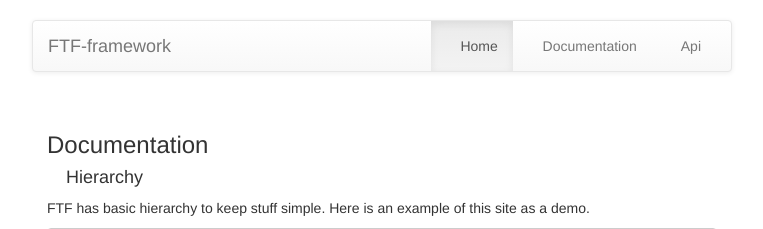
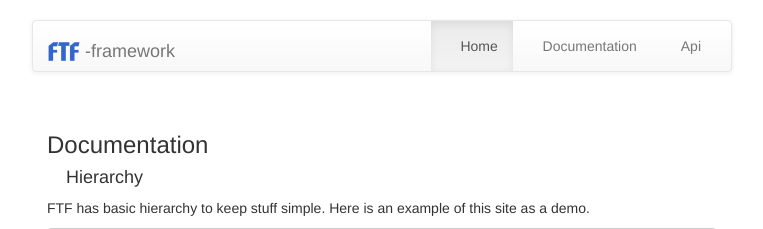
Before and after one commit to dimamedia/FTF-framework, a PHP site: template view/doc.php in a window 1280 px wide. Shown: the top 229 px of the page, without its empty margins (258-1021 px from the left). Run offline with PHP 8.4, Linux system fonts and the light colour scheme; the template is opened without the code that fills it, so the values that code supplies are empty; some libraries are stand-ins or nearby versions; some web fonts are replaced.

Commit message:
Updating

```diff
--- a/view/header.php
+++ b/view/header.php
@@ -12,7 +12,7 @@ print <<< html
     <meta http-equiv="X-UA-Compatible" content="IE=edge">
     <meta name="viewport" content="width=device-width, initial-scale=1">
     <meta name="description" content="$title">
-    <link rel="shortcut icon" href="../../assets/ico/favicon.ico">
+    <link rel="shortcut icon" href="/ftf.png">
 
     <title>$title</title>
 
@@ -46,7 +46,7 @@ print <<< html
 					<span class="icon-bar"></span>
 					<span class="icon-bar"></span>
 				</button>
-				<a class="navbar-brand" href="/">FTF-framework</a>
+				<a class="navbar-brand" href="/"><img src="ftf.png" style="width: 32px; height: auto; vertical-align: center;"> -framework</a>
 			</div>
 			<div class="navbar-collapse collapse">
 				<ul class="nav navbar-nav navbar-right">
```
Also changed, not shown: ftf.png (renamed from favicon.png).
